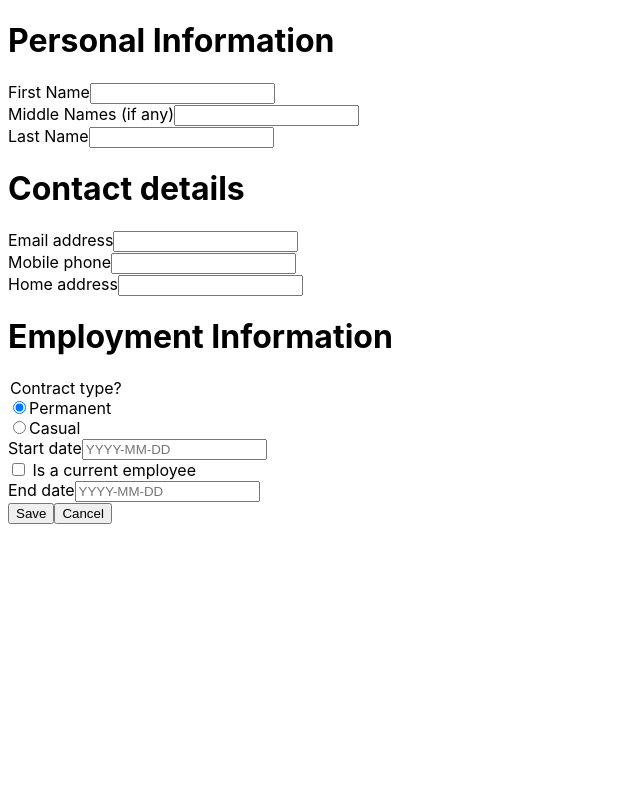
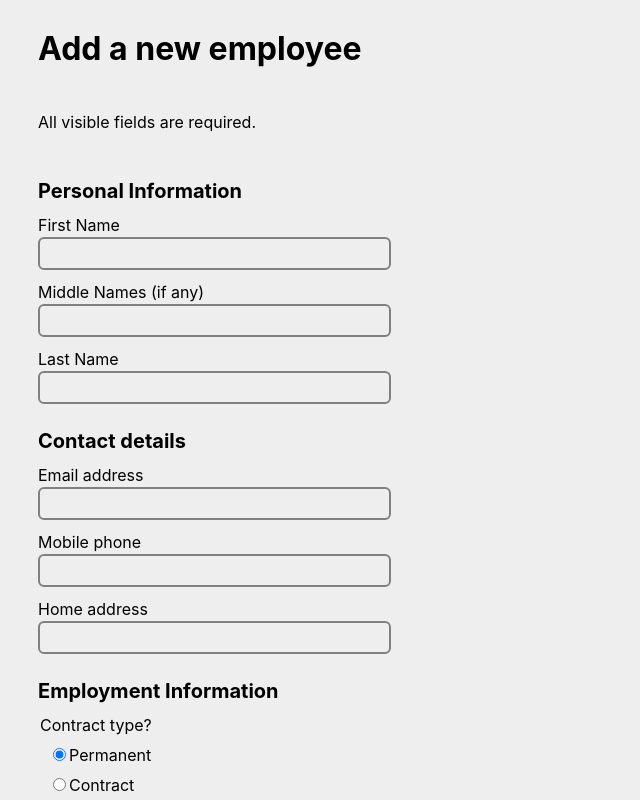
Before and after one commit to vadien/employee-creator, a React (Vite) app in the folder frontend/: page /employees/create in a window 1280 px wide. Shown: the top 800 px of the page, without its empty margins (0-640 px from the left). Built offline with nearby package versions, Linux system fonts and the light colour scheme; no server answers.

Commit message:
Frontend styling pass

```diff
--- a/frontend/src/App.scss
+++ b/frontend/src/App.scss
@@ -0,0 +1,3 @@
+* {
+  background-color: #eeeeee;
+}
--- a/frontend/src/components/EmployeeCard/EmployeeCard.module.scss
+++ b/frontend/src/components/EmployeeCard/EmployeeCard.module.scss
@@ -1,3 +1,24 @@
+.EmployeeCard {
+  font-family: Arial, Helvetica, sans-serif;
+  font-size: 16px;
+  width: 80%;
+  display: flex;
+  flex-direction: row;
+  justify-content: space-between;
+  border-top: 1px solid #d0d0d0;
+  padding: 10px 0;
+  font-weight: 400;
+}
+
+.employeeName,
+.links {
+  font-weight: 500;
+}
+
+.employeeDetails {
+  color: rgb(85, 85, 85);
+}
+
 .deleteBtn {
   all: unset;
   color: blue;
--- a/frontend/src/components/EmployeeCard/EmployeeCard.tsx
+++ b/frontend/src/components/EmployeeCard/EmployeeCard.tsx
@@ -10,16 +10,18 @@ interface EmployeeCard {
 const EmployeeCard = ({ employee, onRemove }: EmployeeCard) => {
   return (
     <div className={styles.EmployeeCard}>
-      <hr />
-      <div>
-        {employee.lastName}, {employee.firstName}
+      <div className={styles.employeeInfo}>
+        <div className={styles.employeeName}>
+          {employee.lastName}, {employee.firstName} -{" "}
+          {!employee.currentEmployee ? "Former employee" : employee.contractType}
+        </div>
+        <div className={styles.employeeDetails}>
+          {employee.mobileNumber} | {employee.email}
+        </div>
       </div>
-      <div>
-        {employee.mobileNumber} | {employee.email}
-      </div>
-      <div>
+      <div className={styles.links}>
         <Link to={`/employees/${employee.id}`}>View</Link> |{" "}
-        <Link to={`employees/${employee.id}/edit`}>Edit</Link> |{" "}
+        {/* <Link to={`employees/${employee.id}/edit`}>Edit</Link> |{" "} */}
         <button className={styles.deleteBtn} onClick={() => onRemove(employee.id)}>
           Remove
         </button>
--- a/frontend/src/containers/EmployeesLoader/EmployeesLoader.tsx
+++ b/frontend/src/containers/EmployeesLoader/EmployeesLoader.tsx
@@ -30,11 +30,6 @@ const EmployeesLoader = () => {
 
   return (
     <div>
-      EmployeesLoader
-      {/* {employees &&
-        employees.map((em) => (
-          <EmployeeCard key={em.id} employee={em} onRemove={onRemove} />
-        ))} */}
       {queryEmployees.data?.map((em) => (
         <EmployeeCard key={em.id} employee={em} onRemove={removeMutation.mutate} />
       ))}
--- a/frontend/src/forms/EmployeeForm/EmployeeForm.module.scss
+++ b/frontend/src/forms/EmployeeForm/EmployeeForm.module.scss
@@ -0,0 +1,66 @@
+.EmployeeForm {
+  display: flex;
+  flex-direction: column;
+  gap: 6px;
+  //   font-size: 12px;
+  padding-left: 30px;
+}
+
+.groupHeader {
+  font-size: 20px;
+  font-weight: bold;
+  margin-top: 25px;
+}
+
+.inputGroup {
+  display: flex;
+  flex-direction: column;
+  gap: 12px;
+}
+
+.inputElement {
+  display: flex;
+  flex-direction: column;
+  align-items: flex-start;
+  gap: 2px;
+}
+
+.inputField {
+  width: 25%;
+  padding: 4px 20px;
+  font-size: large;
+  border: 2px solid grey;
+  border-radius: 6px;
+}
+
+.radioElement {
+  margin-left: 10px;
+  margin-top: 10px;
+}
+
+.formButtons {
+  display: flex;
+  padding-top: 20px;
+  gap: 10px;
+}
+
+.submitBtn {
+  all: unset;
+  padding: 6px 10px;
+  width: fit-content;
+  background-color: #2b5097;
+  color: white;
+  border-radius: 4px;
+  cursor: pointer;
+}
+
+.cancelBtn {
+  all: unset;
+  padding: 6px 10px;
+  width: fit-content;
+  background-color: #eeeeee;
+  color: black;
+  border: 2px solid grey;
+  border-radius: 4px;
+  cursor: pointer;
+}
--- a/frontend/src/forms/EmployeeForm/EmployeeForm.tsx
+++ b/frontend/src/forms/EmployeeForm/EmployeeForm.tsx
@@ -4,6 +4,7 @@ import { EmployeeFormData, schema } from "./schema";
 import { useNavigate } from "react-router-dom";
 import { useQueryClient } from "@tanstack/react-query";
 import { useEffect } from "react";
+import styles from "./EmployeeForm.module.scss";
 
 type FormType = "CREATE" | "EDIT";
 
@@ -47,70 +48,118 @@ const EmployeeForm = ({
     navigate("/");
   };
 
-  console.log(errors);
-
   return (
-    <>
+    <div className={styles.EmployeeForm}>
+      <h1>Add a new employee</h1>
+      <p>All visible fields are required.</p>
       <form onSubmit={handleSubmit(onSubmit)}>
-        <div>
-          <h1>Personal Information</h1>
+        <div className={styles.inputGroup}>
+          <div className={styles.groupHeader}>Personal Information</div>
+          <div className={styles.inputElement}>
             <label htmlFor="firstName">First Name</label>
-          <input id="firstName" type="text" {...register("firstName")} />
+            <input
+              id="firstName"
+              type="text"
+              {...register("firstName")}
+              className={styles.inputField}
+            />
             {errors.firstName && <small>{errors.firstName.message}</small>}
-          <br />
+          </div>
+          <div className={styles.inputElement}>
             <label htmlFor="middleNames">Middle Names (if any)</label>
-          <input id="middleNames" type="text" {...register("middleNames")} />
+            <input
+              id="middleNames"
+              type="text"
+              {...register("middleNames")}
+              className={styles.inputField}
+            />
             {errors.middleNames && <small>{errors.middleNames.message}</small>}
-          <br />
+          </div>
+          <div className={styles.inputElement}>
             <label htmlFor="lastName">Last Name</label>
-          <input id="lastName" type="text" {...register("lastName")} />
+            <input
+              id="lastName"
+              type="text"
+              {...register("lastName")}
+              className={styles.inputField}
+            />
             {errors.lastName && <small>{errors.lastName.message}</small>}
           </div>
-        <div>
-          <h1>Contact details</h1>
+        </div>
+        <div className={styles.inputGroup}>
+          <div className={styles.groupHeader}>Contact details</div>
+          <div className={styles.inputElement}>
             <label htmlFor="email">Email address</label>
-          <input id="email" type="text" {...register("email")} />
+            <input
+              id="email"
+              type="text"
+              {...register("email")}
+              className={styles.inputField}
+            />
             {errors.email && <small>{errors.email.message}</small>}
-          <br />
+          </div>
+          <div className={styles.inputElement}>
             <label htmlFor="mobileNumber">Mobile phone</label>
-          <input id="mobileNumber" type="text" {...register("mobileNumber")} />
+            <input
+              id="mobileNumber"
+              type="text"
+              {...register("mobileNumber")}
+              className={styles.inputField}
+            />
             {errors.mobileNumber && <small>{errors.mobileNumber.message}</small>}
-          <br />
+          </div>
+          <div className={styles.inputElement}>
             <label htmlFor="address">Home address</label>
-          <input id="address" type="text" {...register("address")} />
+            <input
+              id="address"
+              type="text"
+              {...register("address")}
+              className={styles.inputField}
+            />
             {errors.address && <small>{errors.address.message}</small>}
           </div>
-        <div>
-          <h1>Employment Information</h1>
+        </div>
+        <div className={styles.inputGroup}>
+          <div className={styles.groupHeader}>Employment Information</div>
           <div>
             <legend>Contract type?</legend>
-            <div>
+            <div className={styles.radioElement}>
               <input
                 type="radio"
                 id="permanent"
-                value="permanent"
+                value="Permanent"
                 defaultChecked
                 {...register("contractType")}
               />
               <label htmlFor="permanent">Permanent</label>
             </div>
-            <div>
+            <div className={styles.radioElement}>
+              <input
+                type="radio"
+                id="contract"
+                value="Contract"
+                {...register("contractType")}
+              />
+              <label htmlFor="contract">Contract</label>
+            </div>
+            <div className={styles.radioElement}>
               <input
                 type="radio"
                 id="casual"
-                value="casual"
+                value="Casual"
                 {...register("contractType")}
               />
               <label htmlFor="casual">Casual</label>
             </div>
           </div>
-          <div>
+          <div className={styles.inputElement}>
             <label htmlFor="startDate">Start date</label>
             <input
               type="text"
               id="startDate"
               {...register("startDate", { valueAsDate: true })}
               placeholder="YYYY-MM-DD"
+              className={styles.inputField}
             />
             {errors.startDate && <small>{errors.startDate.message}</small>}
           </div>
@@ -123,24 +172,27 @@ const EmployeeForm = ({
             <label htmlFor="currentEmployee">Is a current employee</label>
           </div>
           {!watchCurrentEmployee && (
-            <div>
+            <div className={styles.inputElement}>
               <label htmlFor="endDate">End date</label>
               <input
                 type="text"
                 id="endDate"
                 {...register("endDate", { valueAsDate: true })}
                 placeholder="YYYY-MM-DD"
+                className={styles.inputField}
               />
               {errors.endDate && <small>{errors.endDate.message}</small>}
             </div>
           )}
         </div>
-        <div>
-          <input type="submit" value="Save" />
-          <button onClick={(e) => cancelBtn(e)}>Cancel</button>
+        <div className={styles.formButtons}>
+          <input type="submit" value="Save" className={styles.submitBtn} />
+          <button onClick={(e) => cancelBtn(e)} className={styles.cancelBtn}>
+            Cancel
+          </button>
         </div>
       </form>
-    </>
+    </div>
   );
 };
 
--- a/frontend/src/pages/EmployeeListPage/EmployeeListPage.module.scss
+++ b/frontend/src/pages/EmployeeListPage/EmployeeListPage.module.scss
@@ -0,0 +1,15 @@
+.EmployeeListPage {
+  display: flex;
+  flex-direction: column;
+  gap: 10px;
+}
+
+.createBtn {
+  all: unset;
+  padding: 6px 10px;
+  width: fit-content;
+  background-color: #2b5097;
+  color: white;
+  border-radius: 4px;
+  cursor: pointer;
+}
--- a/frontend/src/pages/EmployeeListPage/EmployeeListPage.tsx
+++ b/frontend/src/pages/EmployeeListPage/EmployeeListPage.tsx
@@ -1,11 +1,14 @@
 import { Link } from "react-router-dom";
 import EmployeesLoader from "../../containers/EmployeesLoader/EmployeesLoader";
+import styles from "./EmployeeListPage.module.scss";
 
 const EmployeeListPage = () => {
   return (
-    <div>
+    <div className={styles.EmployeeListPage}>
       <h1>Employee List</h1>
-      <Link to={`employees/create`}>New Employee</Link>
+      <Link to={`employees/create`} className={styles.createBtn}>
+        New Employee
+      </Link>
       <EmployeesLoader />
     </div>
   );
--- a/frontend/src/pages/EmployeePage/EmployeePage.module.scss
+++ b/frontend/src/pages/EmployeePage/EmployeePage.module.scss
@@ -0,0 +1,21 @@
+.EmployeePage {
+  padding-left: 30px;
+  font-size: 18px;
+}
+
+.groupHeader {
+  font-weight: bold;
+}
+
+.header {
+  font-weight: bold;
+}
+
+.name {
+  font-size: 26px;
+  font-weight: bold;
+}
+
+.formerEmployee {
+  color: red;
+}
--- a/frontend/src/services/employee-services.ts
+++ b/frontend/src/services/employee-services.ts
@@ -14,6 +14,7 @@ export interface EmployeeResponse {
   contractType: string;
   startDate: string;
   currentEmployee: boolean;
+  endDate: string;
 }
 
 // get all
```
Also changed, not shown: frontend/src/pages/EmployeePage/EmployeePage.tsx (+30 -8 lines). Lines whose indentation alone changed are shown as unchanged.
